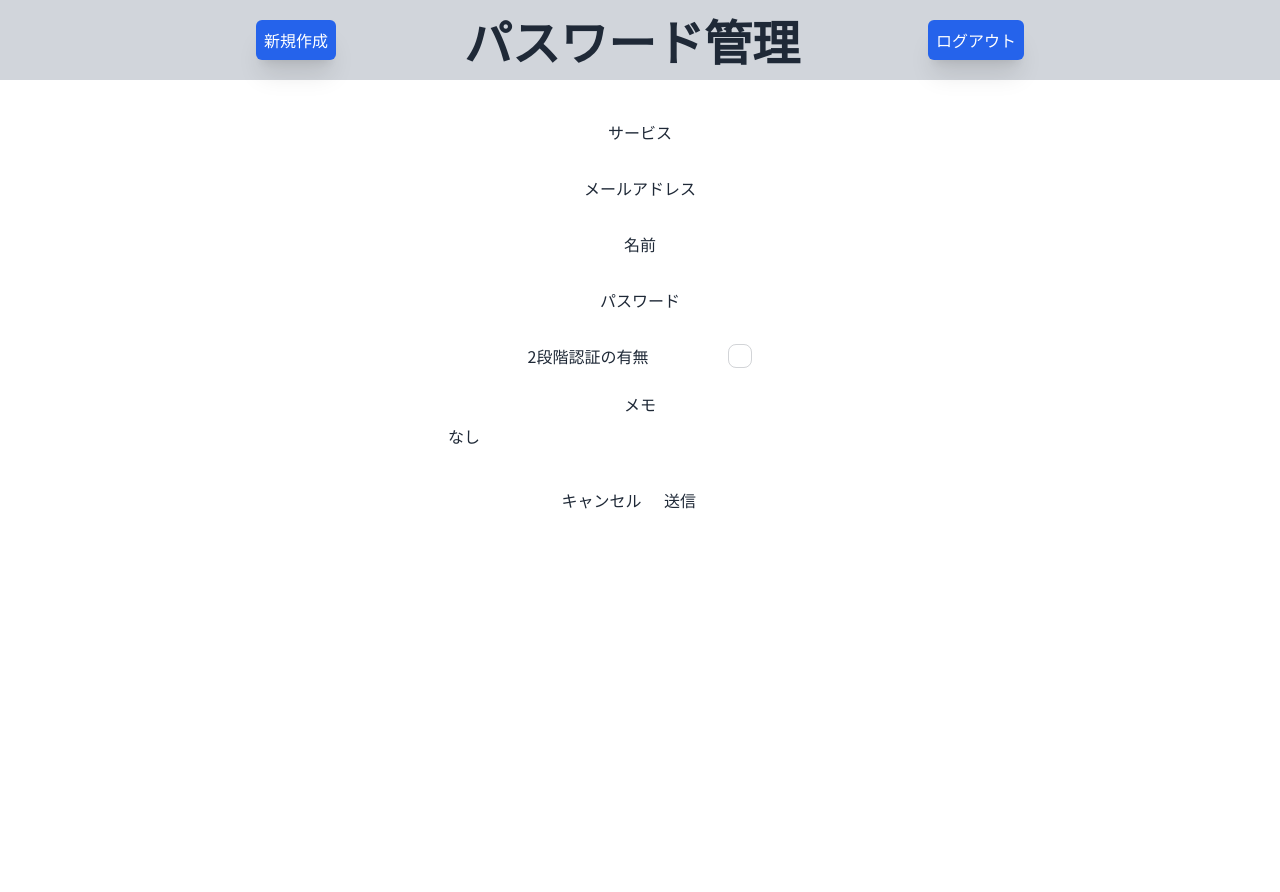
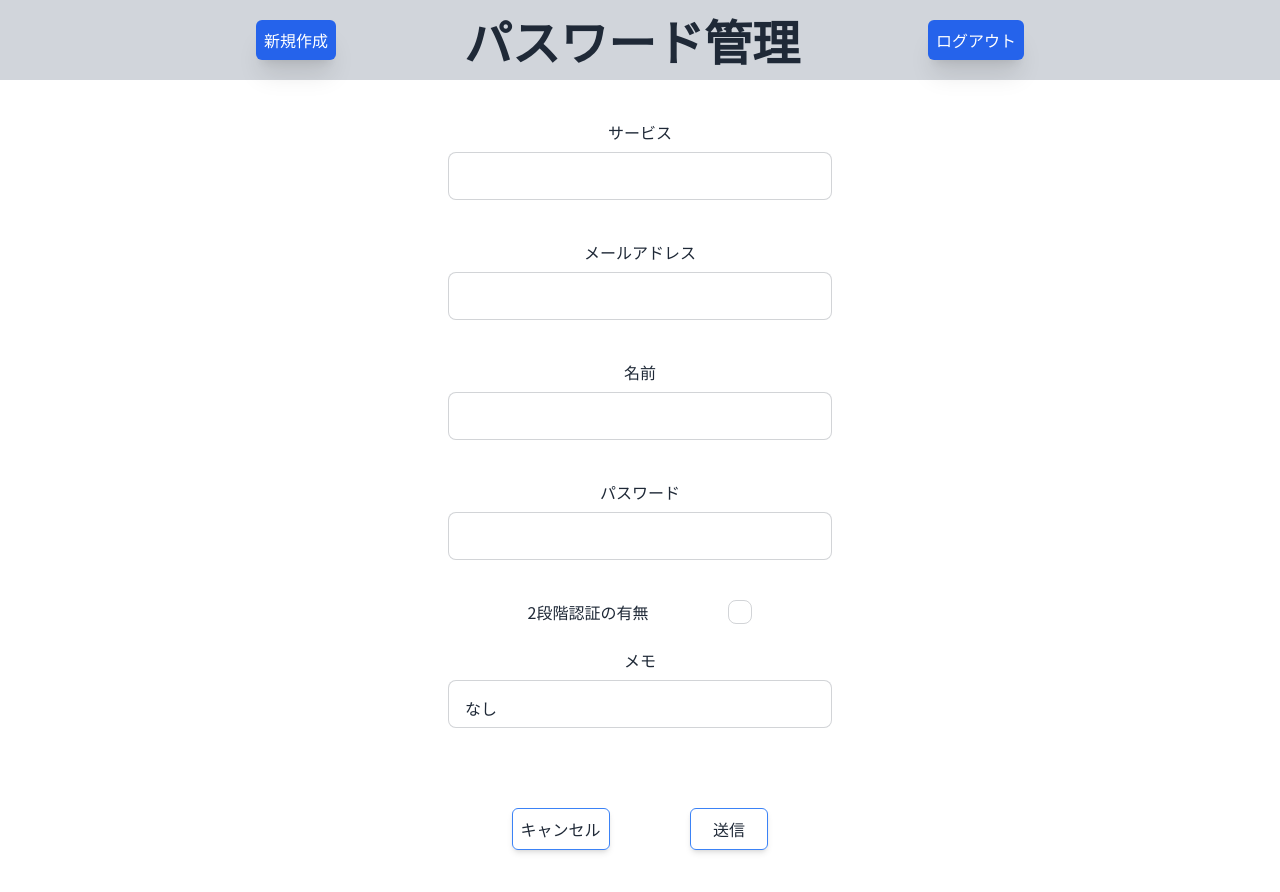
Before and after one commit to remon2207/portfolio-frontend-password-manager, a Next.js app: page /create in a window 1280 px wide. Shown: the top 892 px of the page. Before the commit the page ends 800 px from the top, so only its background shows below. Built offline with nearby package versions, Linux system fonts and the light colour scheme.

Commit message:
feat: カスタムクラスを作成

```diff
--- a/src/styles/globals.css
+++ b/src/styles/globals.css
@@ -6,4 +6,16 @@
   .header-button {
     @apply my-auto rounded-md bg-blue-600 p-2 text-white shadow-xl hover:translate-y-1 hover:shadow-none transition
   }
+  .cell-input {
+    @apply outline-none hover:cursor-pointer break-all
+  }
+  .input-form {
+    @apply pt-4 pb-2 input input-bordered mb-10
+  }
+  .form-button {
+    @apply rounded-md border border-blue-500 shadow-md p-2 mx-10 hover:shadow-none transition
+  }
+  .form-span {
+    @apply absolute rounded-lg bg-red-100 p-1 text-xs
+  }
 }
```
